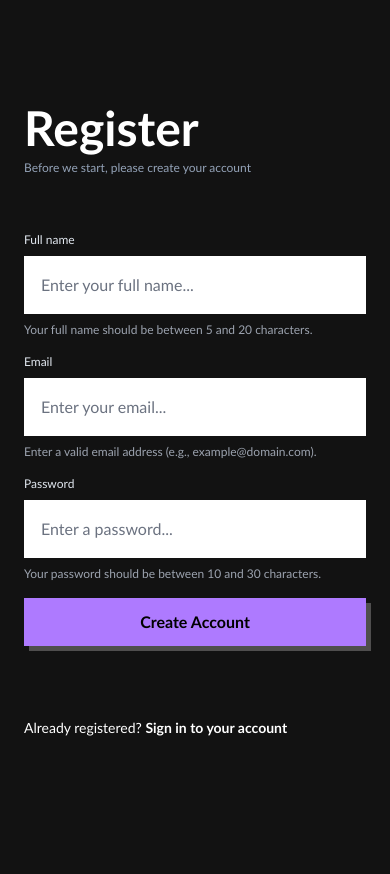
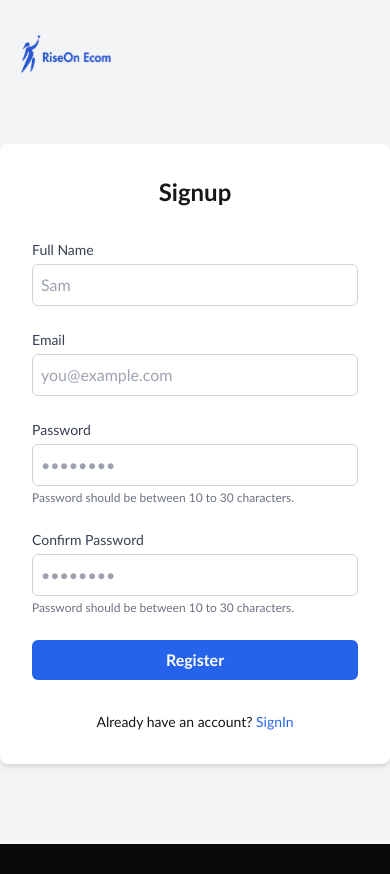
Before and after one commit to parklicoste/rise_on_ecom, a Next.js app: page /signup in a window 390 px wide. After the commit the page ends 844 px from the top, so only its background shows below. Built offline with nearby package versions, Linux system fonts and the light colour scheme.

Commit message:
fix the signup page

```diff
--- a/src/app/api/auth/signup/route.ts
+++ b/src/app/api/auth/signup/route.ts
@@ -7,16 +7,16 @@ export const POST = async (request: NextRequest) => {
   const prisma = new PrismaClient();
 
   try {
-    const { name, email, password } = await request.json();
+    const { fullname, email, password } = await request.json();
 
     // Validate user input data
     const validateUser = z.object({
-      name: z.string().min(5).max(20),
+      fullname: z.string(),
       email: z.string().email().min(5).max(30),
       password: z.string().min(10).max(30),
     });
 
-    const parseUser = validateUser.safeParse({ name, email, password });
+    const parseUser = validateUser.safeParse({ fullname, email, password });
 
     if (!parseUser.success) {
       return NextResponse.json(
@@ -42,7 +42,7 @@ export const POST = async (request: NextRequest) => {
 
     // Create the user
     await prisma.user.create({
-      data: { name, email, password: hashPassword },
+      data: { name:fullname, email, password: hashPassword },
     });
 
     return NextResponse.json(
@@ -50,7 +50,6 @@ export const POST = async (request: NextRequest) => {
       { status: 201 }
     );
   } catch (error: any) {
-    console.error("API Error:", error.message);
     return NextResponse.json(
       { message: "Internal Server Error", details: error.message },
       { status: 500 }
--- a/src/app/login/page.tsx
+++ b/src/app/login/page.tsx
@@ -27,7 +27,7 @@ const Login = () => {
       if (response.status === 200) {
         console.log("Login successful:", response.data);
         // Navigate to the dashboard or target page
-        router.push("/dashboard");
+        router.push("/dashboard/allsales");
       }
     } catch (err: any) {
       // Handle specific errors based on status code
--- a/src/app/signup/page.tsx
+++ b/src/app/signup/page.tsx
@@ -1,141 +1,169 @@
 "use client";
 
-import React, { useState } from "react";
-import Link from "next/link";
+import React, { useEffect, useState } from "react";
+import Image from "next/image";
+import { useRouter } from "next/navigation";
+import logo from "../../logo.png";
 import axios from "axios";
-import { useRouter } from "next/navigation";
 
 interface User {
-  name: string;
+  fullname: string;
   email: string;
   password: string;
 }
 
-function Page() {
-  const Router = useRouter();
-  const [user, setUser] = useState<User>({ name: "", email: "", password: "" });
+const Signup = () => {
+  const router = useRouter();
+  const [user, setUser] = useState<User>({
+    fullname: "",
+    email: "",
+    password: "",
+  });
   const [loading, setLoading] = useState<boolean>(false);
+  const [confirmpassword, setConfirmPassword] = useState<string>("");
   const [error, setError] = useState<string | null>(null);
 
-  async function signUpHandler() {
-    setError(null); // Reset error before starting
+  useEffect(() => {
+    if (user.password !== confirmpassword) {
+      setError("Passwords are not matching");
+    }
+    else {
+      setError(null);
+    }
+  }, [user.password, confirmpassword]);
+
+
+  const signupHandler = async () => {
     setLoading(true);
+    setError(null);
 
     try {
       const response = await axios.post("/api/auth/signup", user);
-
       if (response.status === 201) {
+        router.push("/login");
+      }
+    } catch (err: any) {
+      if (err.response) {
+        const { status } = err.response;
+        if (status === 400)
+          setError("Invalid user inputs");
+        else if (status === 409) setError("Email already exist");
+        else if (status === 404) setError("User not found. Please sign up.");
+        else setError("An unexpected error occurred.");
+      } else {
+        setError("Unable to connect to the server. Try again later.");
+      }
+    } finally {
       setLoading(false);
-        Router.push("/login");
     }
-    } catch (error: any) {
-      setLoading(false);
-
-      // Handle known errors
-      if (error.response) {
-        const status = error.response.status;
-
-        if (status === 400) {
-          setError("Invalid input. Please check your data.");
-        } else if (status === 409) {
-          setError("Email already exists. Please use another email.");
-        } else if (status === 500) {
-          setError("Something went wrong. Please try again later.");
-        } else {
-          setError("An unexpected error occurred.");
-        }
-      } else {
-        setError("Failed to connect to the server.");
-      }
-    }
-  }
+  };
 
   return (
+    <div className="flex items-center justify-center min-h-screen bg-gray-100">
+      <div className="fixed left-0 top-0 w-full">
+        <div className="flex-none px-4 py-2">
+          <Image
+            src={logo}
+            alt="Logo"
+            width={100}
+            height={100}
+            className="cursor-pointer"
+            onClick={() => router.push("/")}
+          />
+        </div>
+      </div>
+
+      <div className="w-full max-w-md p-8 space-y-8 bg-white rounded-lg shadow-md mt-[4rem]">
+        <h2 className="text-2xl font-bold text-center">Signup</h2>
+        {error && <p className="text-red-500 text-sm text-center">{error}</p>}
+        <div className="space-y-6">
           <div>
-      <div className="min-h-screen bg-[#121212]">
-        <div className="mx-auto flex w-full items-stretch justify-between gap-10">
-          <div className="mt-20 flex w-full flex-col items-start justify-start p-6 md:w-1/2 lg:px-10">
-            <div className="w-full">
-              <h1 className="mb-2 text-5xl font-extrabold text-white">
-                Register
-              </h1>
-              <p className="text-xs text-slate-400">
-                Before we start, please create your account
+            <label className="block text-sm font-medium text-gray-700">
+              Full Name
+            </label>
+            <input
+              type="text"
+              value={user.fullname}
+              onChange={(e) => setUser({ ...user, fullname: e.target.value })}
+              className="mt-1 block w-full p-2 border border-gray-300 rounded-md focus:ring focus:outline-none focus:ring-blue-200"
+              placeholder="Sam"
+              required
+            />
+          </div>
+          <div>
+            <label className="block text-sm font-medium text-gray-700">
+              Email
+            </label>
+            <input
+              type="email"
+              value={user.email}
+              onChange={(e) => setUser({ ...user, email: e.target.value })}
+              className="mt-1 block w-full p-2 border border-gray-300 rounded-md focus:ring focus:outline-none  focus:ring-blue-200"
+              placeholder="you@example.com"
+              required
+            />
+          </div>
+
+          <div>
+            <label className="block text-sm font-medium text-gray-700">
+              Password
+            </label>
+            <input
+              type="password"
+              value={user.password}
+              onChange={(e) => setUser({ ...user, password: e.target.value })}
+              className={`mt-1 block w-full p-2 border rounded-md focus:ring focus:outline-none ${
+                error
+                  ? "border-red-500 focus:ring-red-500"
+                  : "border-gray-300 focus:ring-blue-200"
+              }`}
+              placeholder="••••••••"
+              required
+            />
+            <p className="mt-1 text-xs text-gray-500">
+              Password should be between 10 to 30 characters.
             </p>
           </div>
-            <div className="my-14 flex w-full flex-col items-start justify-start gap-4">
-              {error && <p className="text-red-500">{error}</p>}
-              <div className="flex w-full flex-col items-start justify-start gap-2">
-                <label className="text-xs text-slate-200">Full name</label>
+
+          <div>
+            <label className="block text-sm font-medium text-gray-700">
+             Confirm Password
+            </label>
             <input
-                  placeholder="Enter your full name..."
-                  autoComplete="false"
+              type="password"
+              value={confirmpassword}
+              onChange={(e) => setConfirmPassword(e.target.value)}
+              className={`mt-1 block w-full p-2 border rounded-md focus:ring focus:outline-none ${
+                error
+                  ? "border-red-500 focus:ring-red-500"
+                  : "border-gray-300 focus:ring-blue-200"
+              }`}
+              placeholder="••••••••"
               required
-                  onChange={(e) => setUser({ ...user, name: e.target.value })}
-                  className="w-full border-[1px] border-white p-4 placeholder:text-gray-500"
             />
-                <p className="text-xs text-gray-400">
-                  Your full name should be between 5 and 20 characters.
-                </p>
-              </div>
-              <div className="flex w-full flex-col items-start justify-start gap-2">
-                <label className="text-xs text-slate-200">Email</label>
-                <input
-                  placeholder="Enter your email..."
-                  autoComplete="false"
-                  required
-                  onChange={(e) => setUser({ ...user, email: e.target.value })}
-                  className="w-full border-[1px] border-white p-4 placeholder:text-gray-500"
-                />
-                <p className="text-xs text-gray-400">
-                  Enter a valid email address (e.g., example@domain.com).
-                </p>
-              </div>
-              <div className="flex w-full flex-col items-start justify-start gap-2">
-                <label className="text-xs text-slate-200">Password</label>
-                <input
-                  placeholder="Enter a password..."
-                  autoComplete="false"
-                  type="password"
-                  required
-                  onChange={(e) =>
-                    setUser({ ...user, password: e.target.value })
-                  }
-                  className="w-full border-[1px] border-white p-4 placeholder:text-gray-500"
-                />
-                <p className="text-xs text-gray-400">
-                  Your password should be between 10 and 30 characters.
+            <p className="mt-1 text-xs text-gray-500">
+              Password should be between 10 to 30 characters.
             </p>
           </div>
 
           <button
-                onClick={signUpHandler}
-                disabled={loading}
-                className="w-full bg-[#ae7aff] p-3 text-center font-bold text-black shadow-[5px_5px_0px_0px_#4f4e4e] transition-all duration-150 ease-in-out active:translate-x-[5px] active:translate-y-[5px] active:shadow-[0px_0px_0px_0px_#4f4e4e]"
+            type="button"
+            onClick={signupHandler}
+            disabled={loading || error !== null}
+            className="w-full py-2 px-4 font-semibold text-white bg-blue-600 rounded-md hover:bg-blue-700 disabled:opacity-50"
           >
-                {loading ? "Loading..." : "Create Account"}
+            {loading ? "Registering..." : "Register"}
           </button>
-              <p className="my-14 text-sm font-light text-white">
-                Already registered?{" "}
-                <Link href="/login">
-                  <span className="cursor-pointer font-bold hover:underline">
-                    Sign in to your account
-                  </span>
-                </Link>
+        </div>
+        <p className="text-sm text-center">
+          Already have an account?{" "}
+          <a href="/login" className="text-blue-600 hover:underline">
+            SignIn
+          </a>
         </p>
       </div>
     </div>
-          <div className="fixed right-0 z-20 hidden h-screen w-1/2 md:block">
-            <img
-              className="h-full w-full object-cover"
-              src="https://images.pexels.com/photos/4049876/pexels-photo-4049876.jpeg?auto=compress&cs=tinysrgb&w=1260&h=750&dpr=1"
-              alt="register_image"
-            />
-          </div>
-        </div>
-      </div>
-    </div>
   );
-}
+};
 
-export default Page;
+export default Signup;
--- a/src/components/Sidebar.tsx
+++ b/src/components/Sidebar.tsx
@@ -2,7 +2,7 @@ import React from "react";
 
 function Sidebar() {
   return (
-    <div>
+    <div className="hidden lg:block">
       <div className="w-full flex-none md:w-64">
         <div className="w-1/4 p-10 items-center text-lg">
           <h2 className="text-xl font-bold mb-4">Options</h2>
```
Also changed, not shown: src/app/dashboard/[marketplace]/page.tsx (+24 -13 lines), src/app/dashboard/layout.tsx (+27 -9 lines). Lines whose indentation alone changed are shown as unchanged.
